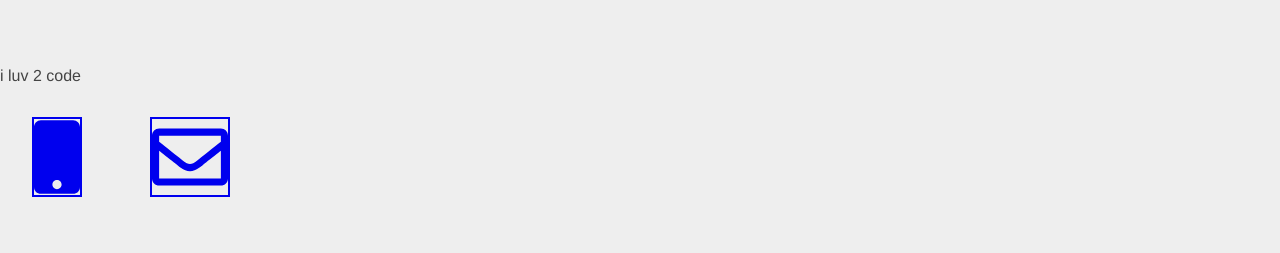
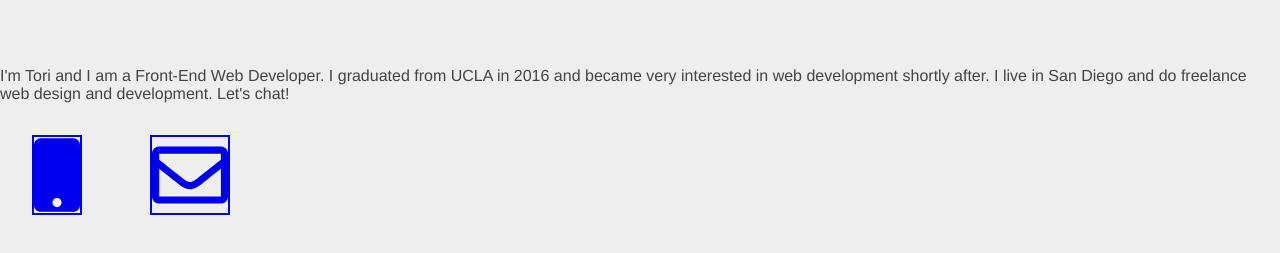
Before and after one commit to torismith94/portfolio, a plain HTML site: page index.html in a window 1280 px wide. Shown: the part 93-346 px from the top of the page. Drawn offline with nearby package versions, Linux system fonts and the light colour scheme.

Commit message:
added an about me

```diff
--- a/index.html
+++ b/index.html
@@ -47,7 +47,9 @@
     <!-- About me div -->
     <div class="container">
         <div>
-            i luv 2 code
+            <p>
+            I'm Tori and I am a Front-End Web Developer. I graduated from UCLA in 2016 and became very interested in web development shortly after.
+            I live in San Diego and do freelance web design and development. Let's chat!</p>
         </div>
         <!-- Contact Me div -->
         <div id="contact">
```
